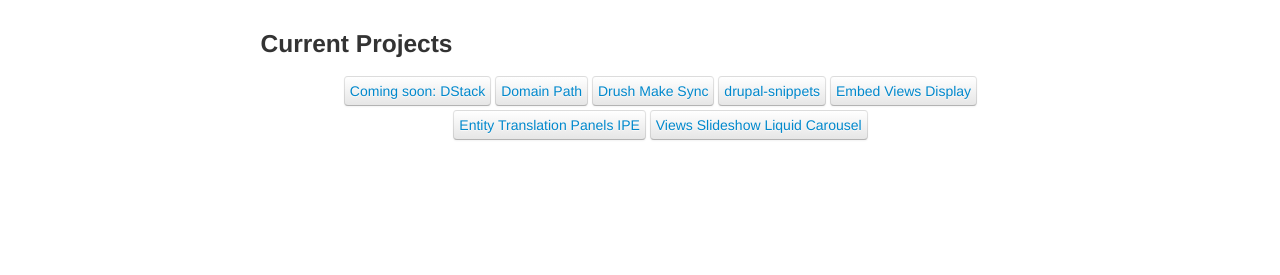
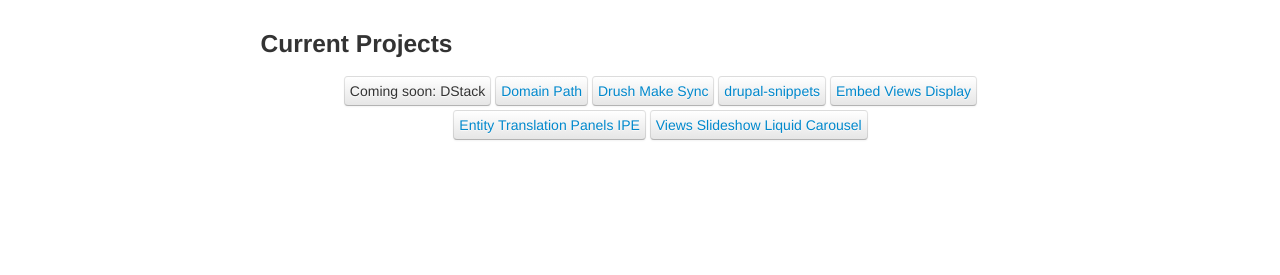
Before and after one commit to kpolymorphic/kpolymorphic.github.io, a Jekyll site: the page built from index.html, in a window 1280 px wide. Shown: the part 580-855 px from the top of the page. Built offline with Jekyll 4.4.1, drawn with Linux system fonts in a browser that asks for light colours; nearby versions of some CDN libraries.

Commit message:
Updating tools and projects

```diff
--- a/index.html
+++ b/index.html
@@ -42,7 +42,7 @@
         <h3 id="current-projects">Current Projects</h3>
         <div class="center">
           <ul class="inline">
-            <li class="btn" style="margin: 2px auto"><a href="#">Coming soon: DStack</a></li>
+            <li class="btn" style="margin: 2px auto">Coming soon: DStack</li>
             <li class="btn" style="margin: 2px auto"><a href="http://drupal.org/project/domain_path">Domain Path</a></li>
             <li class="btn" style="margin: 2px auto"><a href="http://drupal.org/sandbox/grndlvl/1930260">Drush Make Sync</a></li>
             <li class="btn" style="margin: 2px auto"><a href="http://github.com/grndlvl/drupal-snippets">drupal-snippets</a></li>
```
